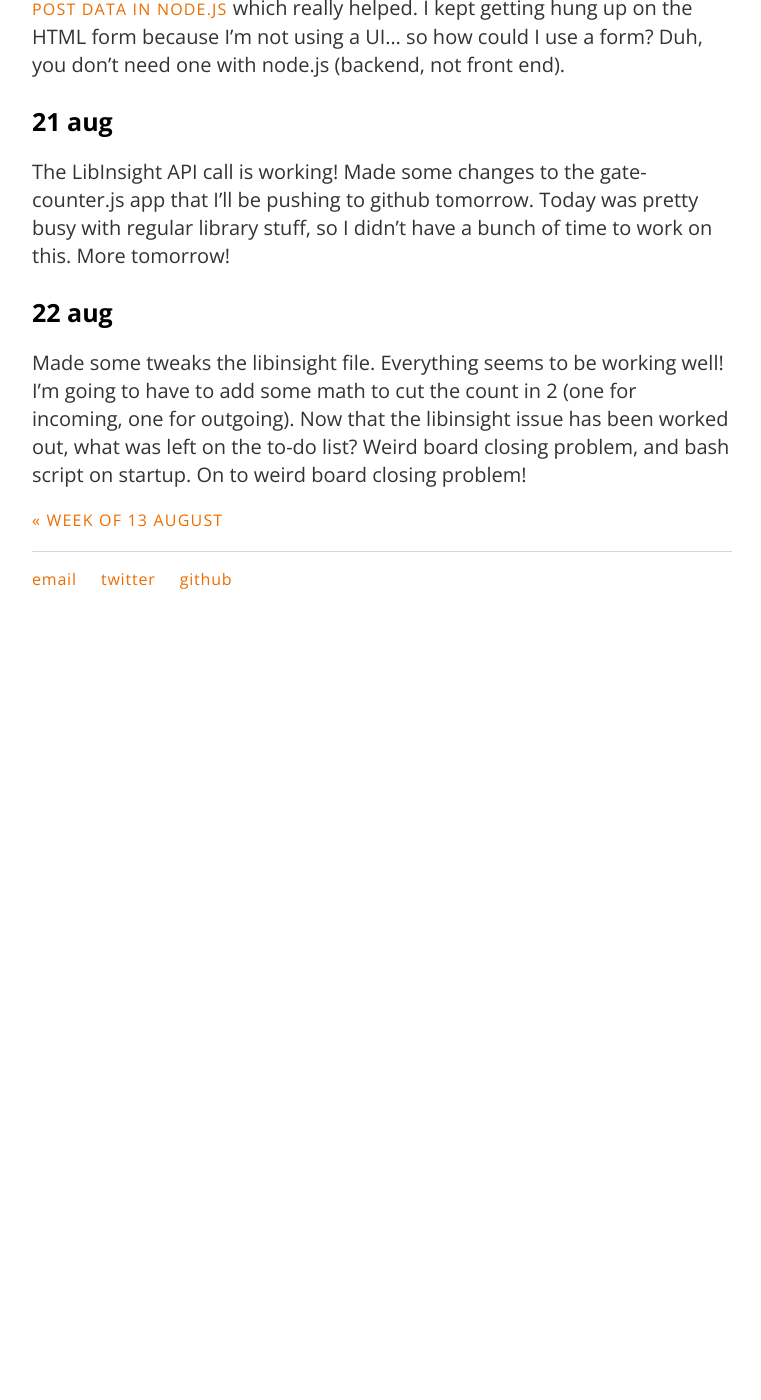
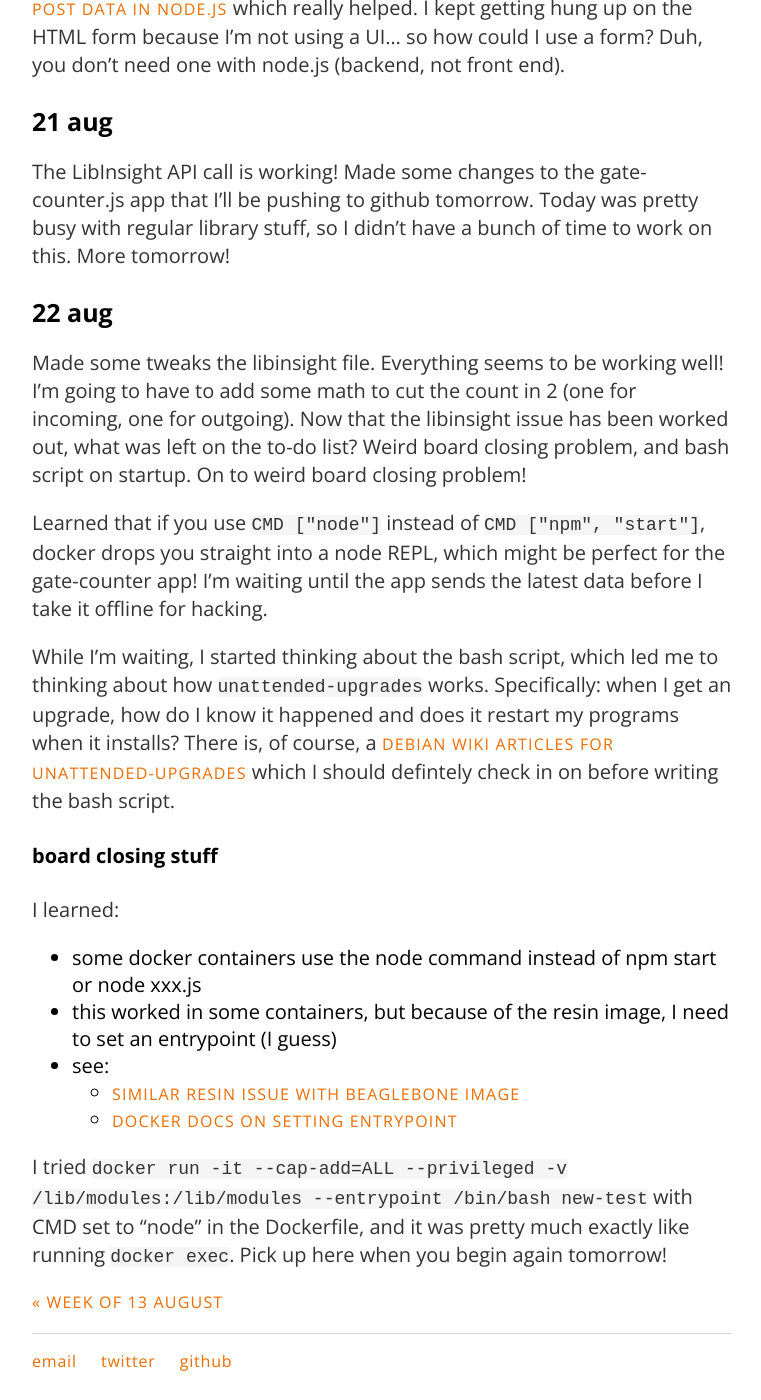
Before and after one commit to carylwyatt/carylwyatt.github.io, a Jekyll site: the page built from _posts/2018-08-20-week-of-20-august.md, in a window 1280 px wide and 1400 px high, scrolled down 883 px. Shown: the whole window, without its empty margins (258-1019 px from the left). Built offline with Jekyll 4.4.1, drawn with Linux system fonts in a browser that asks for light colours; emoji names are drawn with the system emoji font; before the commit the page ends 1513 px from its top, so only the background shows below that.

Commit message:
notes on board closing

```diff
--- a/_posts/2018-08-20-week-of-20-august.md
+++ b/_posts/2018-08-20-week-of-20-august.md
@@ -27,3 +27,18 @@ The LibInsight API call is working! Made some changes to the gate-counter.js app
 ### 22 aug
 
 Made some tweaks the libinsight file. Everything seems to be working well! I'm going to have to add some math to cut the count in 2 (one for incoming, one for outgoing). Now that the libinsight issue has been worked out, what was left on the to-do list? Weird board closing problem, and bash script on startup. On to weird board closing problem!
+
+Learned that if you use `CMD ["node"]` instead of `CMD ["npm", "start"]`, docker drops you straight into a node REPL, which might be perfect for the gate-counter app! I'm waiting until the app sends the latest data before I take it offline for hacking.
+
+While I'm waiting, I started thinking about the bash script, which led me to thinking about how `unattended-upgrades` works. Specifically: when I get an upgrade, how do I know it happened and does it restart my programs when it installs? There is, of course, a [debian wiki articles for unattended-upgrades](https://wiki.debian.org/UnattendedUpgrades) which I should defintely check in on before writing the bash script.
+
+#### board closing stuff
+
+I learned:
+- some docker containers use the node command instead of npm start or node xxx.js
+- this worked in some containers, but because of the resin image, I need to set an entrypoint (I guess)
+- see:
+  - [similar resin issue with beaglebone image](https://forums.resin.io/t/beaglebone-green-node-image-hangs-on-run/2491)
+  - [docker docs on setting entrypoint](https://docs.docker.com/engine/reference/run/#entrypoint-default-command-to-execute-at-runtime)
+
+I tried `docker run -it --cap-add=ALL --privileged -v /lib/modules:/lib/modules --entrypoint /bin/bash new-test` with CMD set to "node" in the Dockerfile, and it was pretty much exactly like running `docker exec`. Pick up here when you begin again tomorrow!
```
